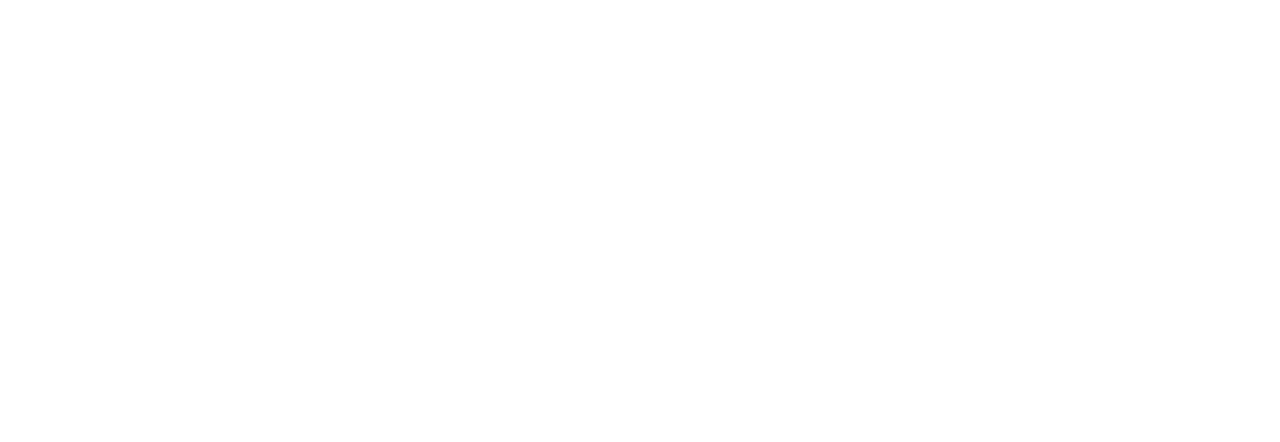
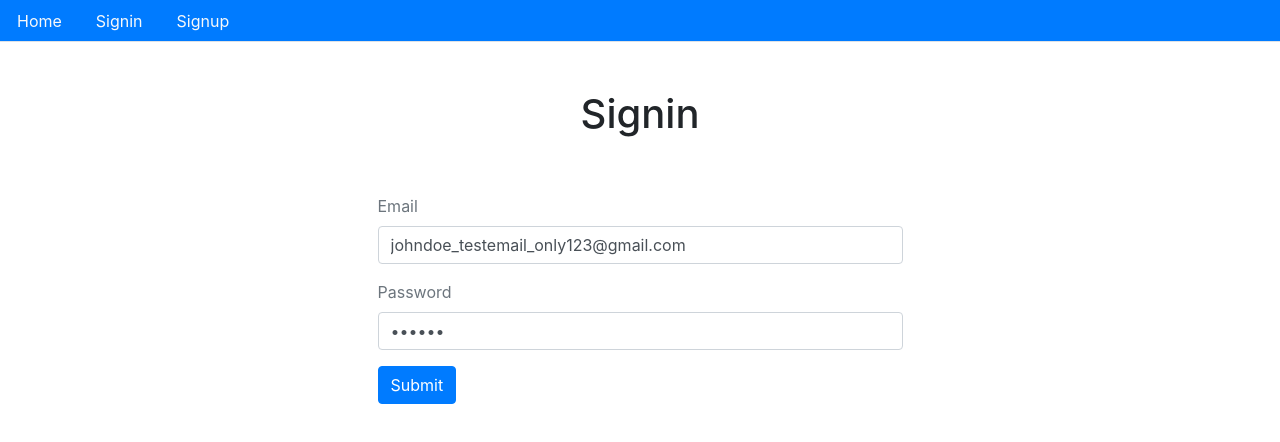
Before and after one commit to redshot/recipe-app-front-end, a React (Create React App) app: page /signin in a window 1280 px wide. Before the commit this address had no page. Shown: the top 442 px of the page. Built offline with nearby package versions, Linux system fonts and the light colour scheme.

Commit message:
Added signin functionality

```diff
--- a/src/Routes.js
+++ b/src/Routes.js
@@ -2,6 +2,7 @@
 import { BrowserRouter, Routes, Route } from 'react-router-dom';
 import App from './App';
 import Signup from './auth/Signup';
+import Signin from './auth/Signin';
 
 const StartingRoutes = () => {
   return (
@@ -9,6 +10,7 @@
       <Routes>
         <Route path="/" exact element={<App />} />
         <Route path="/signup" exact element={<Signup />} />
+        <Route path="/signin" exact element={<Signin />} />
       </Routes>
     </BrowserRouter>
   );
--- /dev/null
+++ b/src/auth/Signin.js
@@ -0,0 +1,84 @@
+import React, { useState } from 'react';
+import { Link, Redirect } from 'react-router-dom';
+import Layout from '../core/Layout';
+import axios from 'axios';
+import { ToastContainer, toast } from 'react-toastify';
+import 'react-toastify/dist/ReactToastify.min.css';
+
+const Signin = () => {
+  const [values, setValues] = useState({
+    email: 'johndoe_testemail_only123@gmail.com',
+    password: 'rrrrrr',
+    buttonText: 'Submit'
+  }); // values is an object while setValues is a function
+
+  const { email, password, buttonText} = values; // destructure
+
+  const handleChange = (name) => (event) => { // the name is the name of the field(name, email, password)
+    console.log(event.target.value);
+    console.log('name: ', name);
+    setValues({...values, [name]: event.target.value}); // change the values
+  }; // a function returning a function
+
+  const clickSubmit = event => {
+    event.preventDefault(); // prevents page reload
+    setValues({...values, buttonText: 'Submitting'});
+    axios({
+      method: 'POST',
+      url: `${process.env.REACT_APP_API}/signin`, // this endpoint is in our api/backend(mern-auth-server)
+      data: {email, password}
+    })
+    .then(response => {
+      console.log('SIGNIN SUCCESS', response);
+      // save the response(user info, token) in the localStorage/cookie
+      setValues({...values, name: '', email: '', password: '', buttonText: 'Submitted'}); // change the values
+      toast.success(`Hey ${response.data.user.name}, Welcome back!`);
+    })
+    .catch(error => {
+      console.log('SIGNIN ERROR', error.response.data);
+      setValues({...values, buttonText: 'Submit'}); // change the values
+      toast.error(error.response.data.error);
+    });
+  };
+
+  const signinForm = () => (
+    <form>
+      <div className="form-group">
+        <label className="text-muted">Email</label>
+        <input onChange={handleChange('email')} value={email} type="email" className="form-control" />
+      </div>
+
+      <div className="form-group">
+        <label className="text-muted">Password</label>
+        <input onChange={handleChange('password')} value={password} type="password" className="form-control" />
+      </div>
+
+      <div>
+        <button className="btn btn-primary" onClick={clickSubmit}>{buttonText}</button>
+      </div>
+    </form>
+  );
+
+  return (
+    <Layout>
+      <div className="col-md-6 offset-md-3">
+        <ToastContainer />
+        {/* {JSON.stringify({name, email, password})}*/} {/* We can use this to know the value in the state */}
+        <h1 className="p-5 text-center">Signin</h1>
+        {signinForm()}
+      </div>
+    </Layout>
+  );
+};
+
+export default Signin;
+
+/**
+ * - We just need to process email and password for the signin form/page
+ * - The codes in this file is based Signup.js
+ * - This page will make a POST request to http://localhost:8000/api//signin
+ *  - The user response which contains the user info and the token will be saved in the localStorage and cookie
+ *    - The user info will be saved in the localStorage
+ *    - The token will be saved in a cookie. A cookie is bit more secure when it comes to saving the token
+ *
+ */
--- a/src/core/Layout.js
+++ b/src/core/Layout.js
@@ -6,6 +6,9 @@
     <ul className="nav nav-tabs bg-primary">
       <li className="nav-item">
         <Link to="/" className="text-light nav-link">Home</Link>
+      </li>
+      <li className="nav-item">
+        <Link to="/signin" className="text-light nav-link">Signin</Link>
       </li>
       <li className="nav-item">
         <Link to="/signup" className="text-light nav-link">Signup</Link>
@@ -30,5 +33,6 @@
  * - nav() is a function
  * - Link component comes with react-router-dom. It prevents page refresh when the link is clicked
  * - We "to" propert instead of "href" propery for the <Link></Link>
+ * - This file handles the navigation
  *
  */
```
